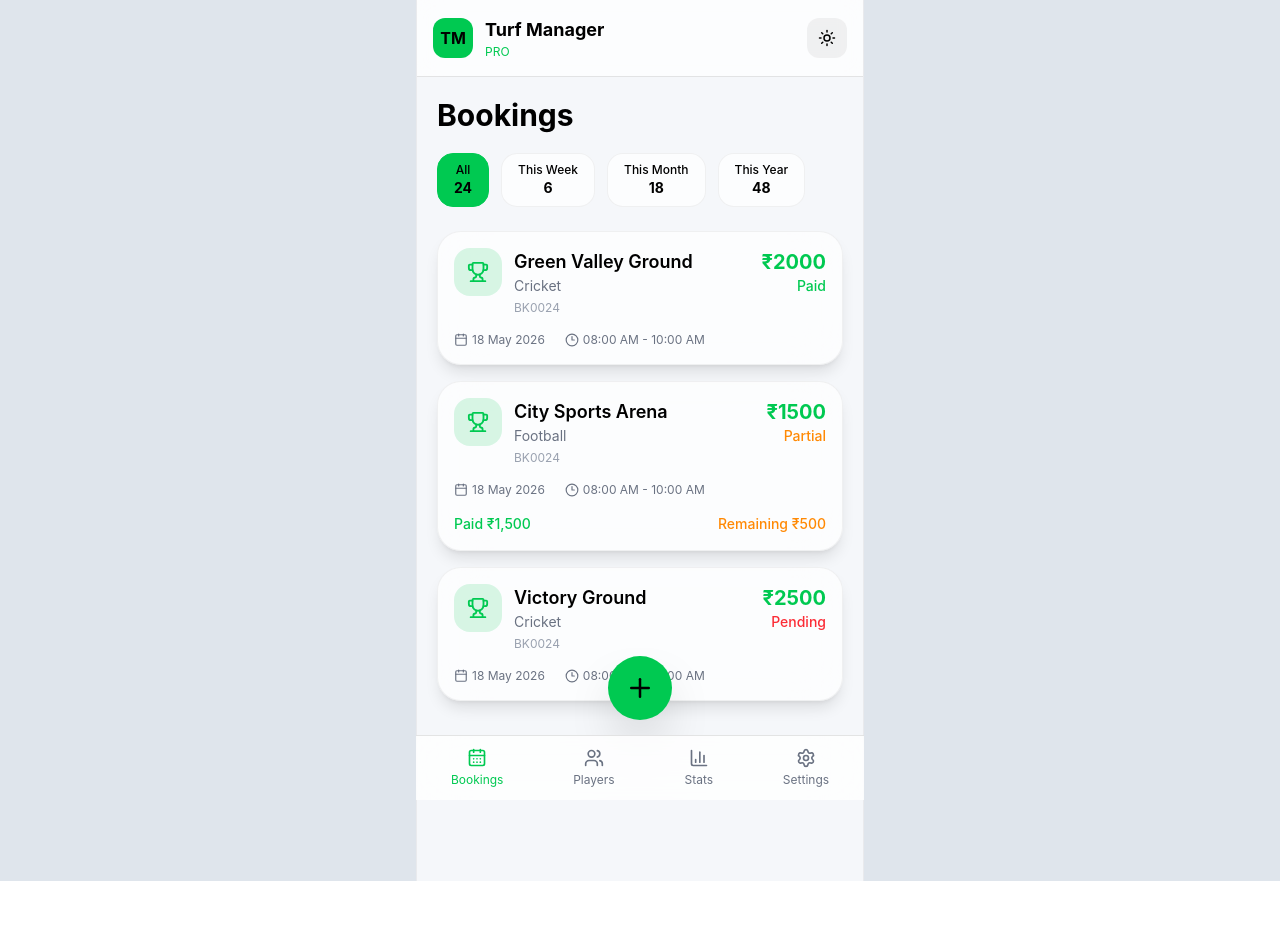
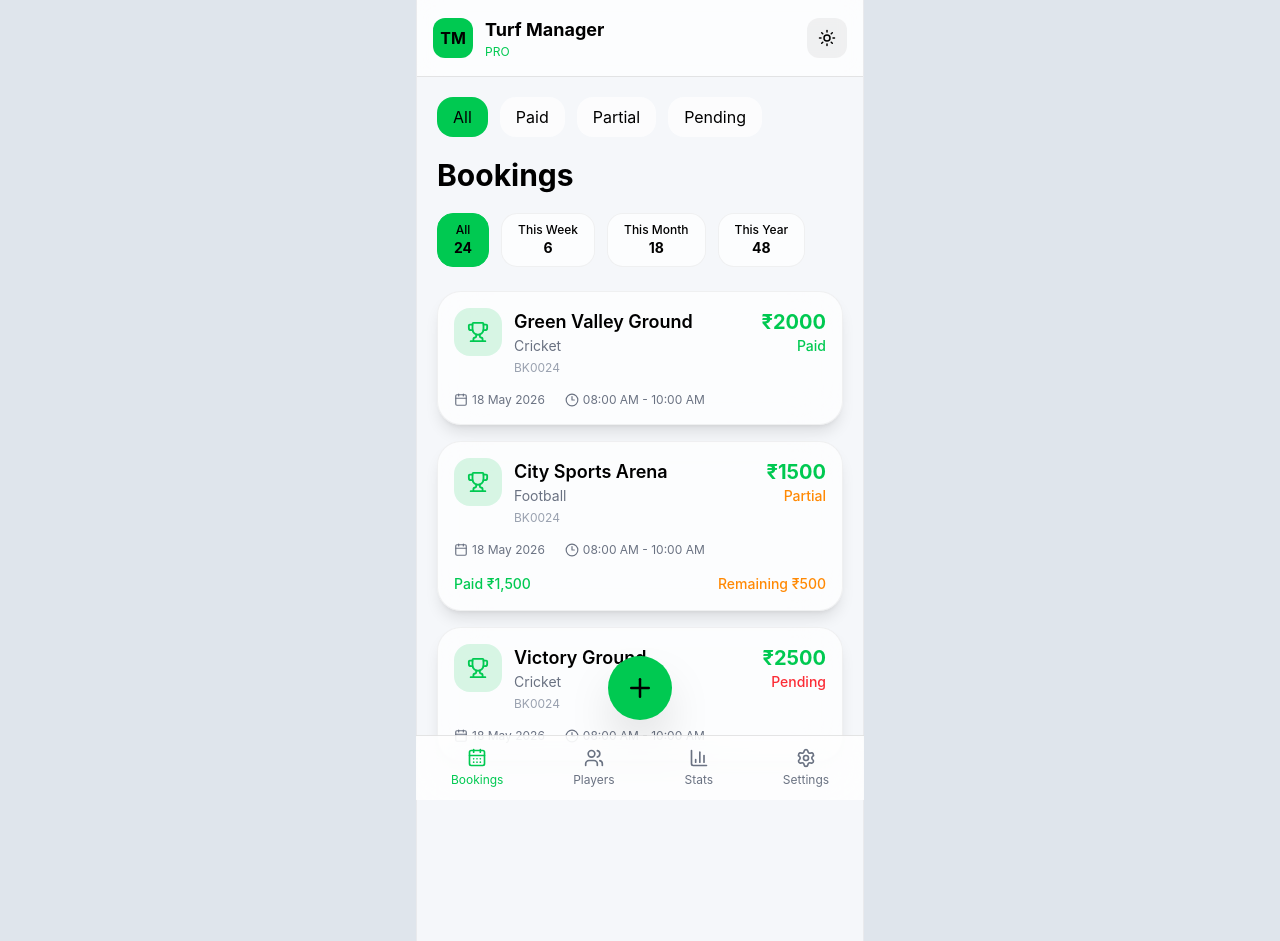
Before and after one commit to SwastikOP14/turf-manager-pro, a React (Vite) app: page / in a window 1280 px wide. Before the commit the page ends 881 px from the top, so only its background shows below. Built offline with nearby package versions, Linux system fonts and the light colour scheme.

Commit message:
Updated project

```diff
--- a/src/pages/Bookings/Bookings.jsx
+++ b/src/pages/Bookings/Bookings.jsx
@@ -1,15 +1,73 @@
 import MobileLayout from "../../components/layout/MobileLayout"
+import { useState } from "react"
 import { useApp } from "../../context/AppContext"
 import BookingTabs from "../../components/booking/BookingTabs"
 import BookingCard from "../../components/booking/BookingCard"
-
 export default function Bookings() {
 const { bookings } = useApp()
+const [filter, setFilter] = useState("All")
+const filteredBookings =
+  filter === "All"
+    ? bookings
+    : bookings.filter(
+        (booking) =>
+          booking.status === filter
+      )
   return (
     <MobileLayout>
 
       <div className="p-5 space-y-5">
+      <div className="
+          flex gap-3
+          overflow-x-auto
+        ">
 
+          {
+            [
+              "All",
+              "Paid",
+              "Partial",
+              "Pending"
+            ].map((item) => (
+
+              <button
+                key={item}
+
+                onClick={() =>
+                  setFilter(item)
+                }
+
+                className={`
+                  px-4 py-2
+
+                  rounded-2xl
+
+                  whitespace-nowrap
+
+                  transition
+
+                  ${
+                    filter === item
+                      ? "bg-green-500 text-black"
+                      : `
+                        bg-white/70
+                        dark:bg-white/5
+
+                        text-black
+                        dark:text-white
+                      `
+                  }
+                `}
+              >
+
+                {item}
+
+              </button>
+
+            ))
+          }
+
+        </div>
         {/* Heading */}
         <div>
 
@@ -28,7 +86,7 @@ const { bookings } = useApp()
         {/* Cards */}
         <div className="space-y-4">
            {
-              bookings.map((booking, index) => (
+              filteredBookings.map((booking, index) => (
 
                 <BookingCard
                   key={index}
```
Also changed, not shown: src/components/booking/BookingCard.jsx (+12 -7 lines).
